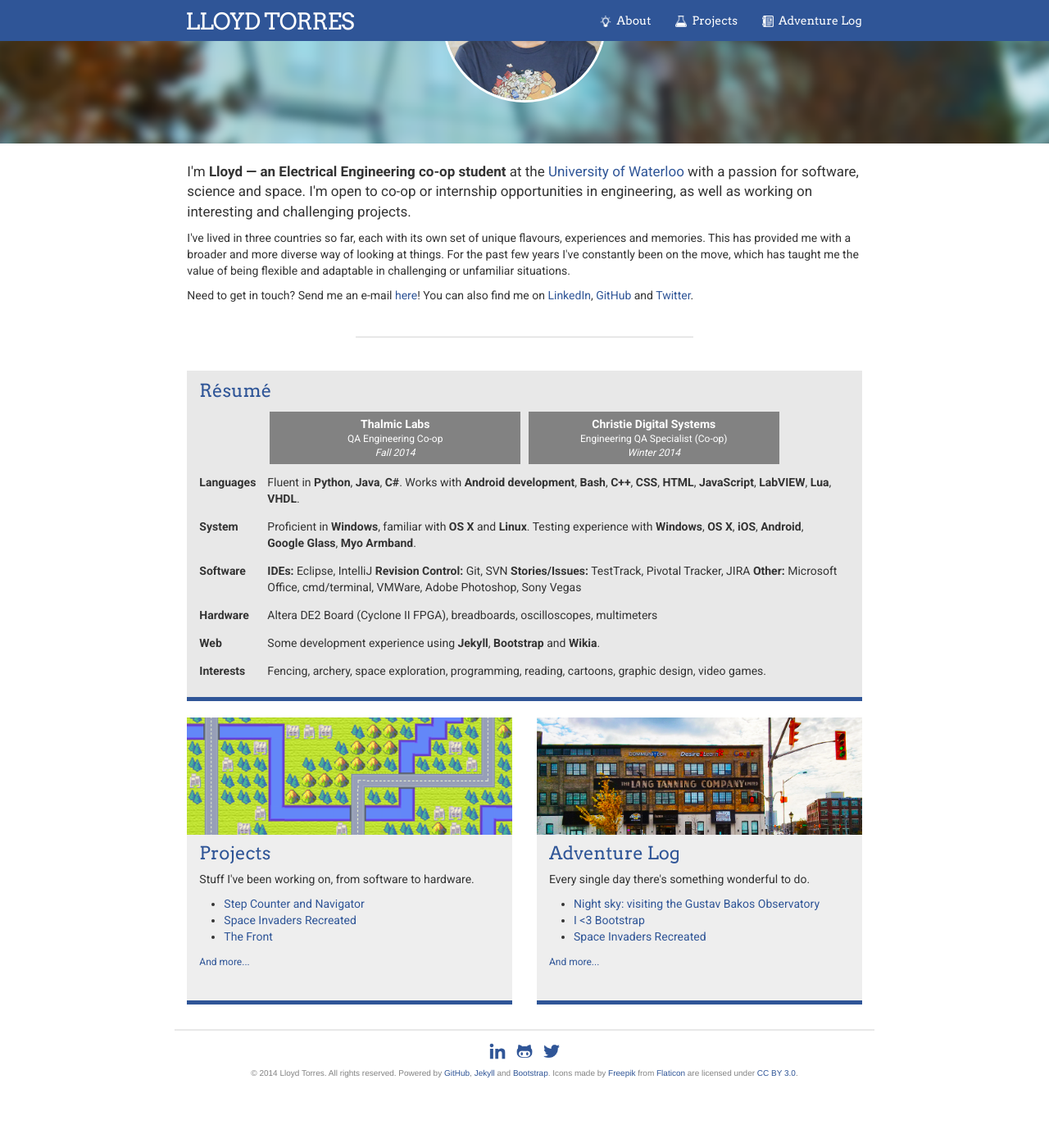
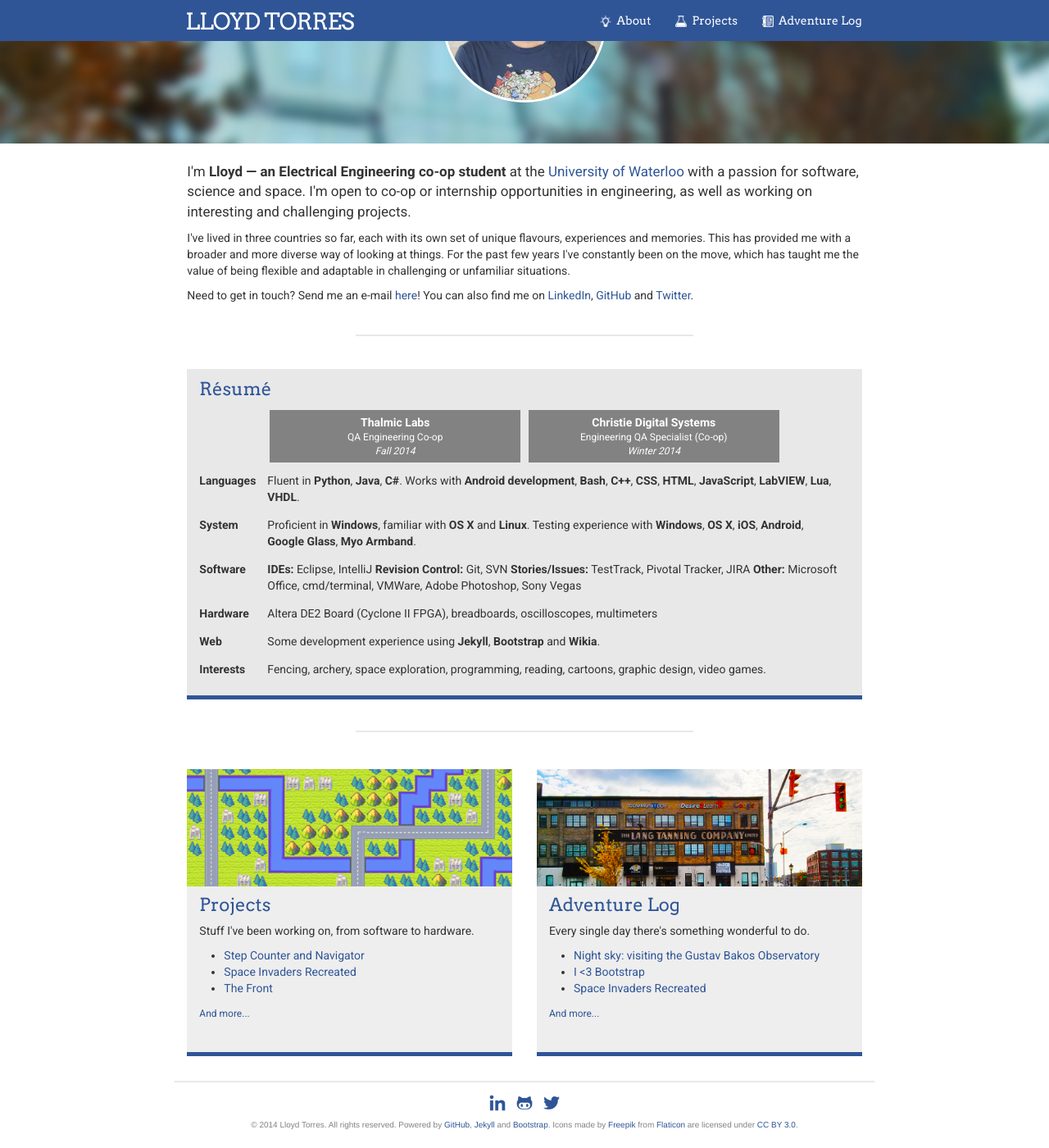
Before and after one commit to lloydtorres/lloydtorres.github.io, a Jekyll site: the page built from index.html, in a window 1280 px wide and 1400 px high, scrolled down 175 px. Shown: the whole window at 82% size. Built offline with Jekyll 4.4.1, drawn with Linux system fonts in a browser that asks for light colours; nearby versions of some CDN libraries; before the commit the page ends 1512 px from its top, so only the background shows below that.

Commit message:
Fix divider alignment

```diff
--- a/_layouts/post.html
+++ b/_layouts/post.html
@@ -32,7 +32,7 @@
                         {{ content }}
                     </article>
 
-                    <div class="divider"></div>
+                    <div class="divider"><div class="inner"></div></div>
 
                     <div class="col-center">
                         <div class="social-icons-large">
@@ -43,7 +43,7 @@
                         </div>
                     </div>
 
-                    <div class="divider"></div>
+                    <div class="divider"><div class="inner"></div></div>
 
                     <div class="col-center">
                         <div class="social-icons-large">
--- a/_sass/_layout.scss
+++ b/_sass/_layout.scss
@@ -219,7 +219,7 @@
 }
 
 .intro {
-    padding-bottom: 20px;
+    margin-bottom: 15px;
 
     .emphasis {
         font-size: 17px;
@@ -252,7 +252,8 @@
 
 .resume-container {
     background-color: $grey-color-light;
-    margin-top: 40px;
+    margin-top: 15px;
+    margin-bottom: 15px;
     border-bottom: 5px solid $mignonic-blue;
 
     &:hover {
@@ -560,12 +561,16 @@
 }
 
 .divider {
-    border-top: 2px solid $grey-color-light;
-    margin-top: 10px;
-    margin-bottom: 10px;
-    width: 50%;
-    margin-left: auto;
-    margin-right: auto;
+
+    height: 50px;
+
+    .inner {
+        border-bottom: 2px solid $grey-color-light;
+        height: 50%;
+        width: 50%;
+        margin-left: auto;
+        margin-right: auto;
+    }
 }
 
 .social-icons-large {
--- a/index.html
+++ b/index.html
@@ -12,7 +12,7 @@ picoverlay: "/images/other/me.png"
     <p>Need to get in touch? Send me an e-mail <a href="mailto:contact.lloyd.torres@gmail.com">here</a>! You can also find me on <a href="https://www.linkedin.com/in/lartorres">LinkedIn</a>, <a href="https://github.com/lloydtorres">GitHub</a> and <a href="https://twitter.com/ImperatorTorres">Twitter</a>.</p>
 </div>
 
-<div class="divider"></div>
+<div class="divider"><div class="inner"></div></div>
 
 <div class="resume-container">
     <div class="resume-content">
@@ -67,6 +67,8 @@ picoverlay: "/images/other/me.png"
     </div>
 </div>
 
+<div class="divider"><div class="inner"></div></div>
+
 <div class="row">
 
     <div class="col-sm-6">
```
